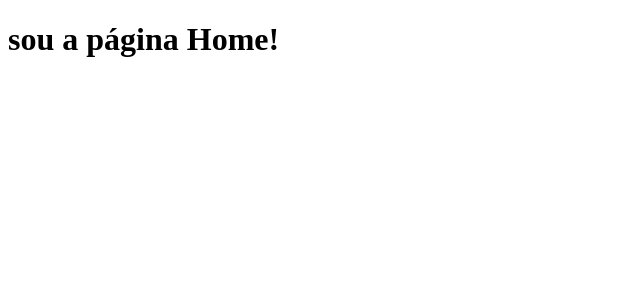
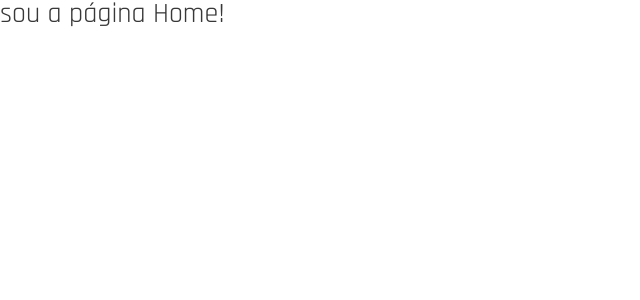
Before and after one commit to gean-ferreira/painel-admin, a Vue app: page / in a window 1280 px wide. Shown: the top 300 px of the page, without its empty margins (0-640 px from the left). Built offline with nearby package versions, Linux system fonts and the light colour scheme.

Commit message:
style: Importando os arquivos SCSS ao projeto

```diff
--- /dev/null
+++ b/src/assets/scss/base/_index.scss
@@ -0,0 +1,3 @@
+// Variables e mixins estão sendo importados pelo vite.config.js
+@import 'reset';
+@import 'typography';
--- a/src/assets/scss/main.scss
+++ b/src/assets/scss/main.scss
@@ -0,0 +1 @@
+@import 'base';
--- a/vite.config.ts
+++ b/vite.config.ts
@@ -13,6 +13,13 @@ export default defineConfig({
       '@': fileURLToPath(new URL('./src', import.meta.url))
     }
   },
+  css: {
+    preprocessorOptions: {
+      scss: {
+        additionalData: `@import "@/assets/scss/base/variables.scss"; @import "@/assets/scss/base/mixins.scss";`,
+      },
+    },
+  },
   server: {
     port: 3000,
   },
```
